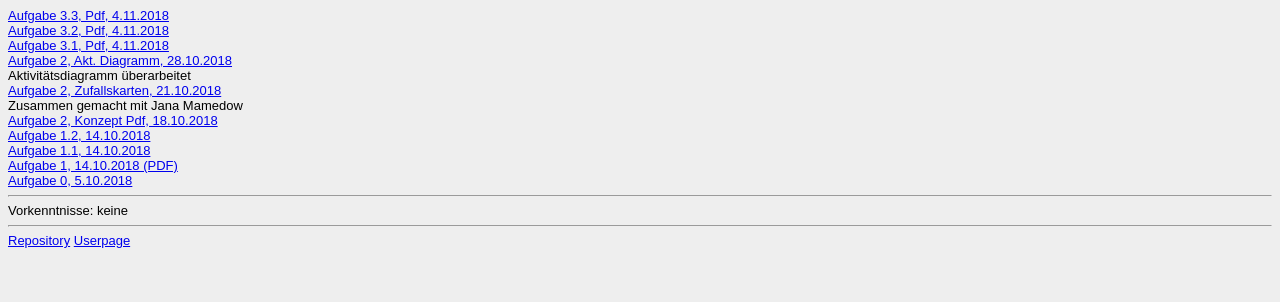
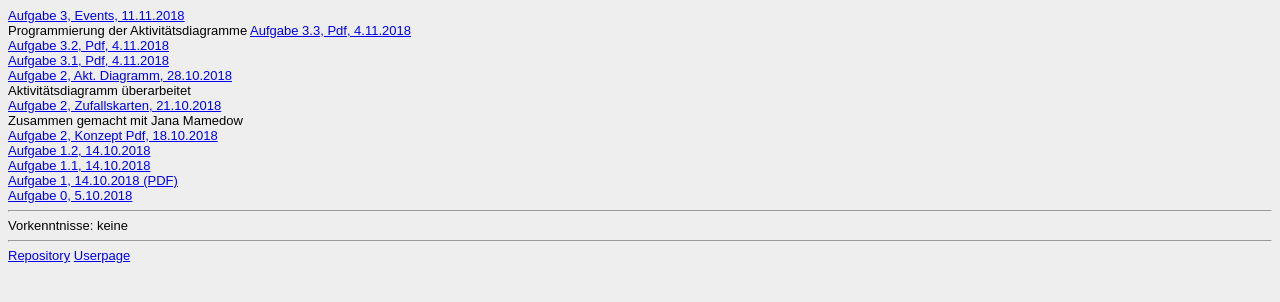
Before and after one commit to Koelleka/eia2_userpages, a plain HTML site: page steckbrief.htm in a window 1280 px wide. Drawn offline with Linux system fonts and the light colour scheme.

Commit message:
Programmierung der Aktivitätsdiagramme

```diff
--- a/steckbrief.htm
+++ b/steckbrief.htm
@@ -1,5 +1,8 @@
 <html> <head> <style>body {font-family:arial; font-size:small; background:#eeeeee}</style> </head>
 <body>
+
+<a href="https://koelleka.github.io/eia2/Aufgabe2/Aufgabe2.html" target="_blank">Aufgabe 3, Events, 11.11.2018</a><br/>
+Programmierung der Aktivitätsdiagramme
 <a href="https://koelleka.github.io/eia2/Aufgabe3/Aufgabe_3.3.pdf" target="_blank">Aufgabe 3.3, Pdf, 4.11.2018</a><br/>
 <a href="https://koelleka.github.io/eia2/Aufgabe3/Aufgabe_3.2.pdf" target="_blank">Aufgabe 3.2, Pdf, 4.11.2018</a><br/>
 <a href="https://koelleka.github.io/eia2/Aufgabe3/Aufgabe_3.1.pdf" target="_blank">Aufgabe 3.1, Pdf, 4.11.2018</a><br/>
```
